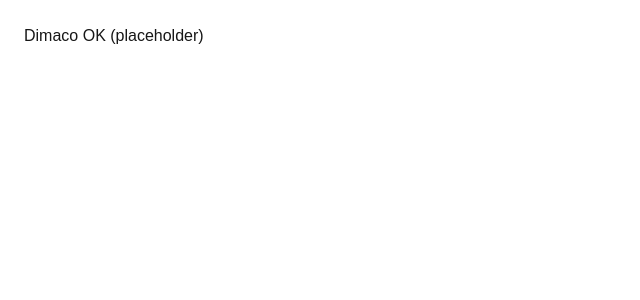
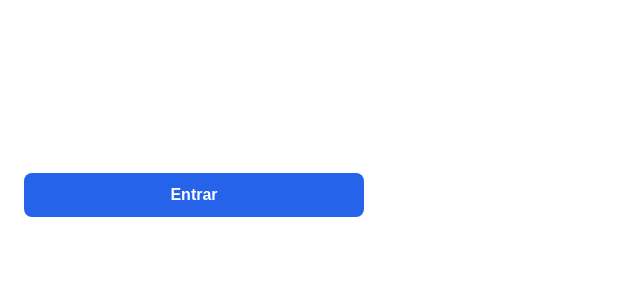
Before and after one commit to mimenza01/app-dimaco, a Next.js app: page /repartos in a window 1280 px wide. Shown: the top 300 px of the page, without its empty margins (0-640 px from the left). Built offline with nearby package versions, Linux system fonts and the light colour scheme; no server answers.

Commit message:
feat: UI mínima de login con Supabase en /repartos

```diff
--- a/src/components/AppDimacoAuth.tsx
+++ b/src/components/AppDimacoAuth.tsx
@@ -1,7 +1,115 @@
-'use client';
+"use client";
 
-import React from 'react';
+import React, { useEffect, useState } from "react";
+import { createClient, SupabaseClient } from "@supabase/supabase-js";
+
+// Lee las variables públicas de Vercel (Producción) o .env.local (local)
+const SUPABASE_URL =
+  process.env.NEXT_PUBLIC_SUPABASE_URL || "https://TU-PROJECT-ref.supabase.co";
+const SUPABASE_ANON_KEY =
+  process.env.NEXT_PUBLIC_SUPABASE_ANON_KEY || "TU-ANON-KEY";
+
+// Crea el cliente solo una vez
+const supabase: SupabaseClient = createClient(SUPABASE_URL, SUPABASE_ANON_KEY);
 
 export default function AppDimacoAuth() {
-  return <div style={{ padding: 24 }}>Dimaco OK (placeholder)</div>;
+  const [session, setSession] = useState<null | Awaited<
+    ReturnType<typeof supabase.auth.getSession>
+  >["data"]["session"]>(null);
+  const [email, setEmail] = useState("");
+  const [password, setPassword] = useState("");
+  const [loading, setLoading] = useState(false);
+  const [errorMsg, setErrorMsg] = useState<string | null>(null);
+
+  // Carga/escucha sesión
+  useEffect(() => {
+    let mounted = true;
+    supabase.auth.getSession().then(({ data }) => {
+      if (!mounted) return;
+      setSession(data.session);
+    });
+    const { data: sub } = supabase.auth.onAuthStateChange((_e, s) => {
+      setSession(s);
+    });
+    return () => {
+      mounted = false;
+      sub.subscription.unsubscribe();
+    };
+  }, []);
+
+  const signIn = async (e: React.FormEvent) => {
+    e.preventDefault();
+    setErrorMsg(null);
+    setLoading(true);
+    const { error } = await supabase.auth.signInWithPassword({ email, password });
+    setLoading(false);
+    if (error) setErrorMsg(error.message);
+  };
+
+  const signOut = async () => {
+    await supabase.auth.signOut();
+  };
+
+  // UI muy simple para validar fin-a-fin
+  return (
+    <main style={{ padding: 24, color: "white" }}>
+      {!session ? (
+        <div>
+          <h1 style={{ fontSize: 22, marginBottom: 12 }}>Dimaco – Acceso</h1>
+          <form onSubmit={signIn} style={{ display: "grid", gap: 8, maxWidth: 340 }}>
+            <input
+              type="email"
+              placeholder="email"
+              value={email}
+              onChange={(e) => setEmail((e.target as HTMLInputElement).value)}
+              style={{ padding: 10, borderRadius: 8 }}
+              required
+            />
+            <input
+              type="password"
+              placeholder="contraseña"
+              value={password}
+              onChange={(e) => setPassword((e.target as HTMLInputElement).value)}
+              style={{ padding: 10, borderRadius: 8 }}
+              required
+            />
+            {errorMsg && <div style={{ color: "#ffb4b4" }}>{errorMsg}</div>}
+            <button
+              disabled={loading}
+              style={{
+                padding: "10px 14px",
+                borderRadius: 8,
+                background: "#2563eb",
+                color: "white",
+                fontWeight: 600,
+              }}
+            >
+              {loading ? "Entrando..." : "Entrar"}
+            </button>
+          </form>
+          <p style={{ marginTop: 16, opacity: 0.8, fontSize: 12 }}>
+            URL: {SUPABASE_URL.replace("https://", "")}
+          </p>
+        </div>
+      ) : (
+        <div>
+          <h1 style={{ fontSize: 22, marginBottom: 12 }}>Dimaco – Sesión</h1>
+          <p>Hola, <b>{session.user.email}</b></p>
+          <button
+            onClick={signOut}
+            style={{
+              marginTop: 12,
+              padding: "10px 14px",
+              borderRadius: 8,
+              background: "#334155",
+              color: "white",
+              fontWeight: 600,
+            }}
+          >
+            Cerrar sesión
+          </button>
+        </div>
+      )}
+    </main>
+  );
 }
```
